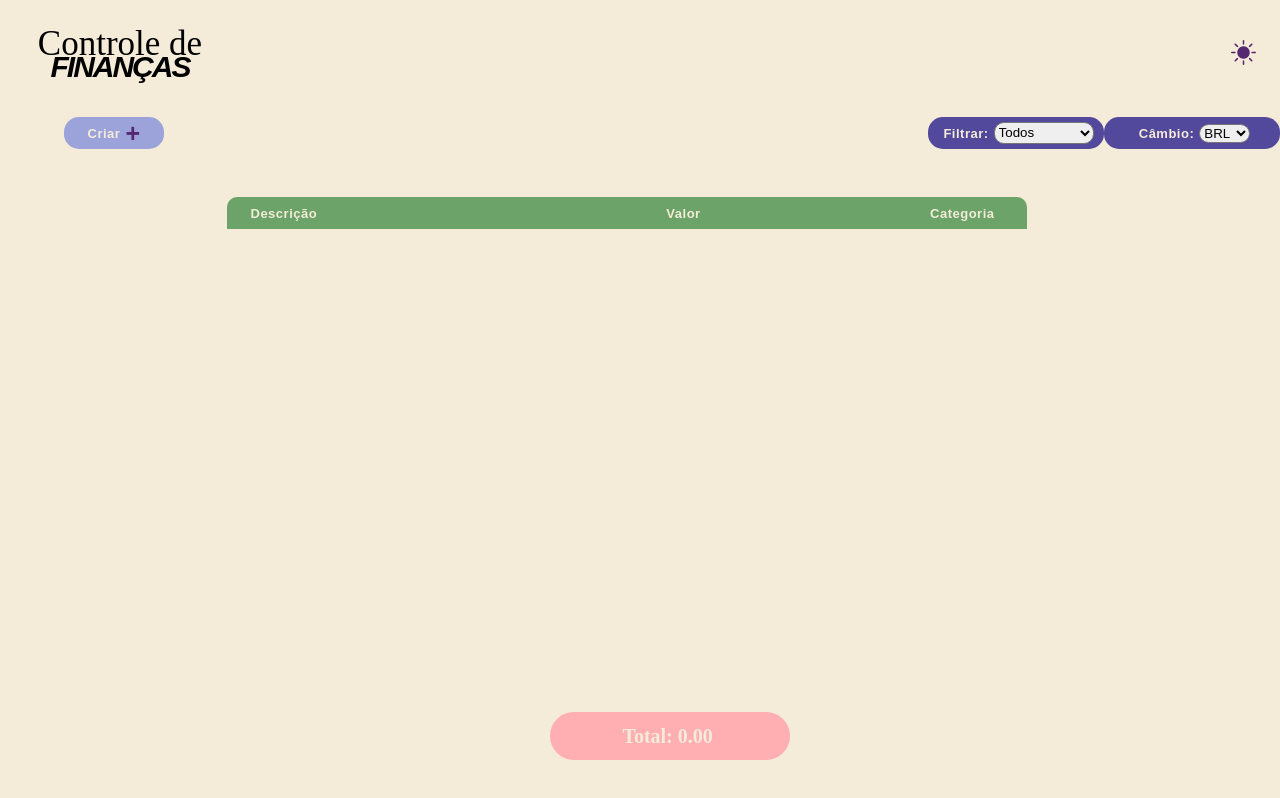
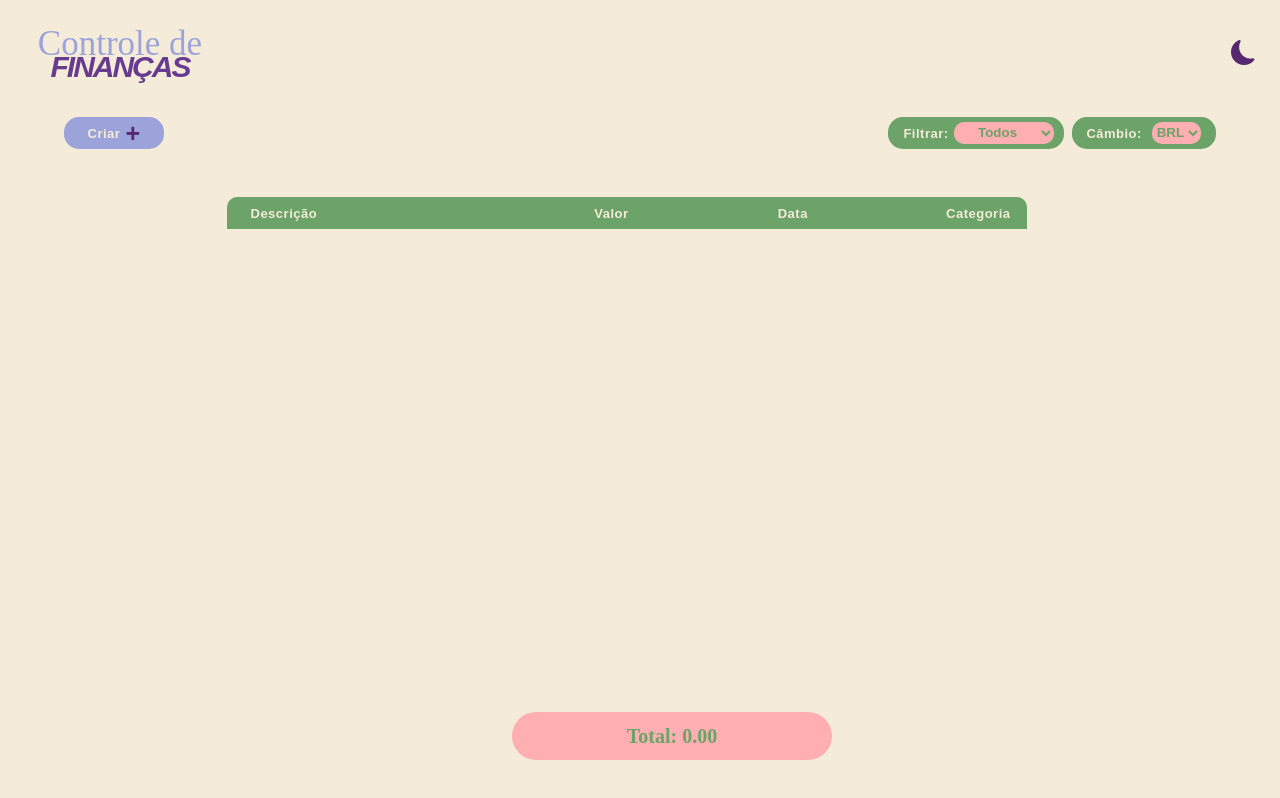
Before and after one commit to All4mn/Projeto-React-Gastos, a React (Vite) app: page / in a window 1280 px wide. Built offline with nearby package versions, Linux system fonts and the light colour scheme; a web font is replaced by a local one.

Commit message:
finais!!!!!

```diff
--- a/src/App.css
+++ b/src/App.css
@@ -67,12 +67,6 @@
     color: var(--cor-sova);
 }
 
-.titulo-cursivaCLARO{
-    color: var(--cor-sova);
-}
-
-
-
 #titulo-caixaalta{
     font-family: var(--caixa-alta);
     font-weight: 900;
@@ -101,6 +95,22 @@ i.bi.bi-brightness-high-fill{
 }
 
 i.bi.bi-brightness-high-fill::before{
+    font-size: 25px;
+    display: flex;
+    flex-direction: row;
+    align-items: center;
+    justify-content: center;
+}
+
+i.bi.bi-moon-fill{
+    display: flex;
+    align-items: center;
+    justify-content: center;
+    margin: 1.5rem;
+    margin-top: 2.2rem;
+}
+
+i.bi.bi-moon-fill::before{
     font-size: 25px;
     display: flex;
     flex-direction: row;
@@ -140,11 +150,15 @@ i.bi.bi-brightness-high-fill::before{
 }
 
 .cabecalho #segundofilho{
-    margin-left: 7.8rem;
+    margin-left: 9rem;
 }
 
 .cabecalho #terceirofilho{
-    margin-right: 2rem;
+    margin-right: 1rem;
+}
+
+.cabecalho #quartofilho{
+    margin-left: 1rem;
 }
 
 .cabecalhoCLARO{
@@ -215,13 +229,14 @@ i.bi.bi-brightness-high-fill::before{
 #filtroTotalCambio{
     display: flex;
     justify-content: center;
+    margin-right: 4rem;
 }
 
 .total{
     display: flex;
     align-items: center;
     justify-content: center;
-    width: 15rem;
+    width: 20rem;
     height: 3rem;
     border-radius: 2rem;
 }
@@ -233,7 +248,7 @@ i.bi.bi-brightness-high-fill::before{
 }
 
 .totalESCURO p{
-    color: var(--cor-jett);
+    color: var(--cor-omen-vyse-2);
 }
 
 .totalCLARO{
@@ -251,14 +266,32 @@ i.bi.bi-brightness-high-fill::before{
     font-size: 20px;
     font-style: normal;
     font-weight: 600;
+    width: auto;
 }
 
 .containertotal{
     position: fixed;
     bottom: 5%;
-    left: 43%;
+    left: 40%;
 }
 
 select{
     border-radius: 30px;
+    height: 1.5rem;
+    border: none;
+    font-weight: 600;
+    font-family: var(--fonte-padrao);
+    text-align: center;
 }
+
+.selectESCURO{
+    background-color: var(--cor-yoru-clove-2);
+    color: var(--cor-omen-vyse-2);
+}
+
+.selectCLARO{
+    background-color: var(--cor-clove);
+    color: var(--cor-vyse);
+
+
+}
--- a/src/App.jsx
+++ b/src/App.jsx
@@ -25,8 +25,16 @@ function App() {
 
   const adicionarGasto = (nome,valor,tipo)=>{
 
+    const novaData = new Date()
+    const newDia = novaData.getDay() + 6
+    const newMes = novaData.getMonth() + 1
+    const newAno = novaData.getFullYear()
+
     const newGasto = {
       id: Date.now(),
+      dia: newDia,
+      mes: newMes,
+      ano: newAno,
       nome,
       valor,
       tipo
@@ -70,28 +78,29 @@ function App() {
     <div className={isClicked ? 'container container-cor-escura' : 'container container-cor-clara'}>
         <div className="TUDO">
           <div className="box-cabecalho">
-            <div className="titulo">
-            <h1 id='titulo-cursiva'>Controle de</h1>
-            <h1 id='titulo-caixaalta'>FINANÇAS</h1>
+            <div className='titulo'>
+            <h1 className={isClicked ? 'titulo-cursivaCLARO' : 'titulo-cursivaCLARO'} id='titulo-cursiva'>Controle de</h1>
+            <h1 className={isClicked ? 'titulo-caixaaltaESCURO' : 'titulo-caixaaltaCLARO'} id='titulo-caixaalta'>FINANÇAS</h1>
             </div>
             {/* (aqui em baixo) class="bi bi-brightness-high-fill" parece desnecessario, e tava dando um erro no console */}
-            <i  className= {isClicked ? 'bi bi-brightness-high-fill botaoluzclaro' : 'bi bi-brightness-high-fill botaoluzescuro'} onClick={mudarCor}></i>
+            <i  className= {isClicked ? 'bi bi-brightness-high-fill botaoluzclaro' : 'bi bi-moon-fill botaoluzescuro'} onClick={mudarCor}></i>
           </div>
           <div className='CriarFiltroCambio'>
           <button className='botaoCriar botao' onClick={toggleCriarBox}>Criar <span>+</span></button>
           <div id="filtroTotalCambio">
-            <Filtro filtrar={filtrar} setFiltrar={setFiltrar}/>
-            <Cambio setCotacao={setCotacao} setSigla={setSigla}/>
+            <Filtro isClicked={isClicked} filtrar={filtrar} setFiltrar={setFiltrar}/>
+            <Cambio isClicked={isClicked} setCotacao={setCotacao} setSigla={setSigla}/>
           </div>
           </div>
           {/* fiz separado msm pq senao dava mt trampo */}
           <div style={{ display: criarBox ? "block" : "none" }} >
-          <AddGasto  adicionarGasto = {adicionarGasto} isClicked={isClicked}/>
+          <AddGasto isClicked={isClicked} adicionarGasto = {adicionarGasto}/>
           </div>
           <div className="boxcabecalho">
             <div className= {isClicked ? 'cabecalho cabecalhoCLARO' : 'cabecalho cabecalhoESCURO'}>
               <h2 id='primeirofilho'>Descrição</h2>
               <h2 id='segundofilho'>Valor</h2>
+              <h2 id='quartofilho'>Data</h2>
               <h2 id='terceirofilho'>Categoria</h2>
             </div>
           </div>
--- a/src/components/AddGasto.jsx
+++ b/src/components/AddGasto.jsx
@@ -1,7 +1,7 @@
 import {useState} from 'react'
 import '../style/AddGasto.css'
 
-const AddGasto = ({adicionarGasto}) => {
+const AddGasto = ({adicionarGasto, isClicked}) => {
   const [nome,setNome] = useState("")
   const [valor,setValor] = useState("")
   const [tipo,setTipo] = useState("")
@@ -38,16 +38,16 @@ const AddGasto = ({adicionarGasto}) => {
             <h2>INSIRA AS INFORMAÇÕES SOBRE A NOVA SAÍDA</h2>
           </div>
           <div className="infoGasto">
-            <input id='name' type="text" value={nome} placeholder='  Nome(obrigatório)' onChange={(e)=>(setNome(e.target.value))}/>
-            <input id='value' type="number" value={valor} placeholder='  Valor(obrigatório)'onChange={(e)=>(setValor(e.target.value))}/>
-            <select value={tipo} onChange={(e)=>(setTipo(e.target.value))} >
+            <input className={isClicked ? 'nameCLARO' : 'nameESCURO'} id='name' type="text" value={nome} placeholder='  Nome(obrigatório)' onChange={(e)=>(setNome(e.target.value))}/>
+            <input className={isClicked ? 'nameCLARO' : 'nameESCURO'}  id='value' type="number" value={valor} placeholder='  Valor(obrigatório)'onChange={(e)=>(setValor(e.target.value))}/>
+            <select className={isClicked ? 'selectCLARO' : 'selectESCURO'} value={tipo} onChange={(e)=>(setTipo(e.target.value))} >
                 <option value="">Tipo</option>
                 <option value="Fixo">Fixo</option>
                 <option value="Variavel">Variavel</option>
             </select>
           </div>
         </div>
-        <div id="Add"><button className='botaoADD'onClick={hoverAdd}>Adicionar</button></div>
+        <div id="Add"><button className={isClicked ? 'botaoADD botaoADDCLARO' : 'botaoADD botaoADDESCURO'}onClick={hoverAdd}>Adicionar</button></div>
       </div>
     </div>
   )
--- a/src/components/Cambio.jsx
+++ b/src/components/Cambio.jsx
@@ -1,7 +1,7 @@
 import '../style/Cambio.css'
 import { useState } from 'react'
 
-const Cambio = ({setCotacao , setSigla}) => {
+const Cambio = ({setCotacao , setSigla, isClicked}) => {
     const [moeda,setMoeda] = useState("")
 
  const buscarCotacao = async (novaMoeda) => {
@@ -48,9 +48,9 @@ try {
 
 
   return (
-     <div className="cambio" >
-      <h2>Câmbio:</h2>
-          <select value={moeda} onChange={handleChange}>
+     <div className={isClicked ? 'cambio cambioCLARO' : 'cambio cambioESCURO'} >
+      <h2 className='h2Cambio'>Câmbio:</h2>
+          <select className={isClicked ? 'selecionar selectCLARO' : 'selecionar selectESCURO'} value={moeda} onChange={handleChange}>
             <option value="">BRL</option>
             <option value="USD">USD</option>
             <option value="EUR">EUR</option>
--- a/src/components/Filtro.jsx
+++ b/src/components/Filtro.jsx
@@ -4,7 +4,7 @@ const Filtro = ({filtrar, setFiltrar, isClicked}) => {
   return (
     <div className={isClicked ? 'filtroContainer filtroContainerCLARO' : 'filtroContainer filtroContainerESCURO'}>
         <h2>Filtrar:</h2>
-        <select className='select' value={filtrar} onChange={(e) => setFiltrar(e.target.value)}>
+        <select className={isClicked ? 'select selectCLARO' : 'select selectESCURO'} value={filtrar} onChange={(e) => setFiltrar(e.target.value)}>
             <option value="all">Todos</option>
             <option value="fix">Fixo</option>
             <option value="var">Variavel</option>
--- a/src/components/ListaGasto.jsx
+++ b/src/components/ListaGasto.jsx
@@ -5,11 +5,13 @@ const ListaGasto = ( {propGasto,removerGasto,isClicked, cotacao, sigla}) => {
   const contacaoNumerica = Number(cotacao)
   const valorCerto = Number(valorNumerico / contacaoNumerica).toFixed(2)
 
+
   return (
     <div className='itemLista'>
       <div className={isClicked ? 'itemLista outraItemLista corlistaescuro' : 'itemLista outraItemLista corlistaclaro'} >
           <p id='itemNome'>{propGasto.nome}</p>
           <p>{sigla} {(valorCerto)}</p>
+          <p>{propGasto.dia}/{propGasto.mes}/{propGasto.ano}</p>
           <p>{propGasto.tipo}</p>
       </div>
           <i className="bi bi-x-circle-fill"  onClick={()=>{removerGasto(propGasto.id)}} id='excluir'></i>
--- a/src/style/AddGasto.css
+++ b/src/style/AddGasto.css
@@ -26,7 +26,7 @@
     display: flex;
     flex-direction: column;
     justify-content: space-between;
-    height: 10rem;
+    height: 8rem;
     width: 40rem;
     background-color: var(--cor-sova);
     font-family: var(--fonte-padrao);
@@ -49,16 +49,16 @@
     align-items: center;
     font-family: var(--fonte-padrao);
     border-radius: 20px;
+    border: none;
 }
 
 .botaoADDCLARO{
+    color: var(--cor-clove);
     background-color: var(--cor-omen);
-    color: var(--cor-clove);
-
 }
 
 .botaoADDESCURO{
-    background-color: var(--cor-sova);
+    background-color: var(--cor-omen-vyse-2);
     color: var(--cor-jett);
 
 }
@@ -81,24 +81,27 @@
 #name{
     border-radius: 15px;
     border: none;
+    padding-left: 10px;
 
 }
 
 .nameCLARO{
-    background-color: var(--cor-yoru);
+    background-color: var(--cor-jett);
     color: var(--cor-reyna);
 
 }
 
 .nameESCURO{
-    background-color: var(--cor-sova);
-    color: var(--cor-yoru-clove-2);
+    background-color: var(--cor-yoru-clove-2);
+    color: var(--cor-vyse);
 
 }
 
 #value{
     border-radius: 15px;
     border: none;
+    display: flex;
+    padding-left: 10px;
 }
 
 .valueCLARO{
--- a/src/style/Cambio.css
+++ b/src/style/Cambio.css
@@ -19,10 +19,10 @@
     display: flex;
     flex-direction: row;
     align-items: center;
-    justify-content: center;
+    justify-content: space-between;
     background-color: var(--cor-omen);
     border-radius: 15px;
-    width: 11rem;
+    width: 9rem;
     height: 2rem;
 }
 
@@ -34,20 +34,21 @@
     background-color: var(--cor-omen-vyse-2);
 }
 
-h2{
+.h2Cambio{
     color: var(--cor-jett);
     font-weight: bold;
     letter-spacing: 0.5px;
     font-size: 13px;
     color: var(--cor-jett);
-    margin-right: 5px;
-    margin-left: 5px;
+    margin-left: 0.9rem;
+    margin-right: 10px;
 }
 
 .selecionar{
-    width: 6.25rem;
+    width: 4rem;
     height: 1.4rem;
     border-radius: 10px;
+    margin-right: 2rem;
 }
 
 .selecionarCLARO{
--- a/src/style/Filtro.css
+++ b/src/style/Filtro.css
@@ -20,18 +20,18 @@
     flex-direction: row;
     align-items: center;
     justify-content: center;
-    /* background-color: var(--cor-omen); */
     border-radius: 15px;
+    margin-right: 0.5rem;
     width: 11rem;
     height: 2rem;
 }
 
 .filtroContainerCLARO{
-    background-color: var(--cor-omen-vyse-2);
+    background-color: var(--cor-omen);
 }
 
 .filtroContainerESCURO{
-    background-color: var(--cor-omen);
+    background-color: var(--cor-omen-vyse-2);
 }
 
 h2{
--- a/src/style/ListaGasto.css
+++ b/src/style/ListaGasto.css
@@ -21,6 +21,7 @@
     flex-direction: row;
     align-items: center;
     justify-content: space-between;
+    margin-bottom: -10px;
 }
 
 .outraItemLista{
@@ -41,13 +42,17 @@
 
 
 p{
+    display: flex;
+    justify-content: center;
     color: var(--cor-vyse);
-    width: 6rem;
+    width: 7rem;
 }
 
 #itemNome{
-    width: 15rem;
+    width: 16rem;
     padding-left: 1.5rem;
+    display: flex;
+    justify-content: start;
 }
 
 #excluir{
@@ -61,6 +66,6 @@ i#excluir.bi.bi-x-circle-fill{
     align-items: center;
     justify-content: center;
     color: var(--cor-sova);
-    font-size: 22px;
+    font-size: 18px;
     margin-left: 5px;
 }
```
